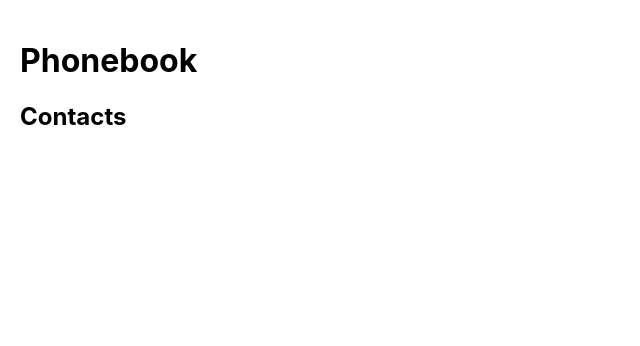
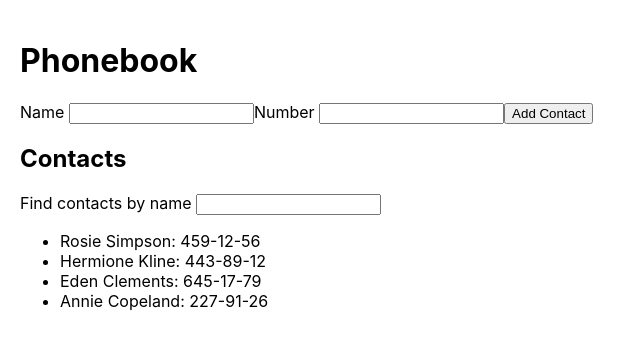
Before and after one commit to YuliiaBoikoGit/goit-react-hw-02-phonebook, a React (Create React App) app: page / in a window 1280 px wide. Shown: the top 346 px of the page, without its empty margins (0-640 px from the left). Built offline with nearby package versions, Linux system fonts and the light colour scheme.

Commit message:
Added scripts for 1-3 steps

```diff
--- a/src/components/App/App.jsx
+++ b/src/components/App/App.jsx
@@ -1,4 +1,5 @@
 import React from "react";
+import { nanoid } from "nanoid";
 import { Container } from "./App.styled";
 import { ContactForm } from "components/Contact Form/ContactForm";
 import { ContactList } from "components/Contact List/ContactList";
@@ -6,19 +7,50 @@
 
 export class App extends React.Component {
   state = {
-    contacts: [],
+    contacts: [
+      {id: 'id-1', name: 'Rosie Simpson', number: '459-12-56'},
+      {id: 'id-2', name: 'Hermione Kline', number: '443-89-12'},
+      {id: 'id-3', name: 'Eden Clements', number: '645-17-79'},
+      {id: 'id-4', name: 'Annie Copeland', number: '227-91-26'},
+    ],
     filter: ''
   };
 
+  formSubmitHandler = data => {
+    const contact = {
+      name: data.name,
+      number: data.number,
+      id: nanoid(),
+    };
+
+    this.setState(prevState => ({
+      contacts: [contact, ...prevState.contacts]
+    }));
+  };
+
+  handleFIlterChange = event => {
+    this.setState({ filter: event.currentTarget.value });
+  };
+
+  getFilteredContacts = () => {
+    const { contacts, filter } = this.state;
+    const normalizedFilter = filter.toLowerCase();
+
+    return contacts.filter(contact => contact.name.toLowerCase().includes(normalizedFilter));
+  };
+
   render() {
+    const { filter } = this.state;
+    const filteredContacts = this.getFilteredContacts();
+
     return (
       <Container>
         <h1>Phonebook</h1>
-        <ContactForm />
+        <ContactForm onSubmit={this.formSubmitHandler} />
 
         <h2>Contacts</h2>
-        <Filter />
-        <ContactList />
+        <Filter value={filter} onChange={this.handleFIlterChange} />
+        <ContactList contacts={filteredContacts} />
       </Container>
     );
   };
--- a/src/components/Contact Form/ContactForm.jsx
+++ b/src/components/Contact Form/ContactForm.jsx
@@ -1,5 +1,63 @@
+import React from 'react';
+import { nanoid } from "nanoid";
 // import { Form } from "./ContactForm.styled";
 
-export const ContactForm = () => {
+export class ContactForm extends React.Component {
+    state = {
+        name: '',
+        number: ''
+    };
 
+    handleInputChange = event => {
+        const { name, number, value } = event.currentTarget;
+
+        this.setState({ [name]: value, [number]: value });
+    };
+
+    handleSubmitForm = event => {
+        event.preventDefault();
+
+        this.props.onSubmit(this.state);
+
+        this.reset();
+    };
+
+    reset = () => {
+        this.setState({ name: '', number: '' });
+    };
+
+    nameInputId = nanoid();
+    telInputID = nanoid();
+
+    render() {
+        return (
+            <form onSubmit={this.handleSubmitForm}>
+                <label htmlFor={this.nameInputId}>
+                    Name <input
+                        type="text"
+                        name="name"
+                        id={this.nameInputId}
+                        pattern="^[a-zA-Zа-яА-Я]+(([' -][a-zA-Zа-яА-Я ])?[a-zA-Zа-яА-Я]*)*$"
+                        title="Name may contain only letters, apostrophe, dash and spaces. For example Adrian, Jacob Mercer, Charles de Batz de Castelmore d'Artagnan"
+                        required
+                        value={this.state.name}
+                        onChange={this.handleInputChange}
+                    />
+                </label>
+                <label htmlFor={this.telInputID}>
+                    Number <input
+                        type="tel"
+                        name="number"
+                        id={this.telInputID}
+                        pattern="\+?\d{1,4}?[-.\s]?\(?\d{1,3}?\)?[-.\s]?\d{1,4}[-.\s]?\d{1,4}[-.\s]?\d{1,9}"
+                        title="Phone number must be digits and can contain spaces, dashes, parentheses and can start with +"
+                        required
+                        value={this.state.number}
+                        onChange={this.handleInputChange}
+                    />
+                </label>
+                <button type="submit">Add Contact</button>
+            </form>
+        );
+    };
 };
--- a/src/components/Contact List/ContactList.jsx
+++ b/src/components/Contact List/ContactList.jsx
@@ -1,5 +1,7 @@
 // import { List } from "./ContactList.styled";
 
-export const ContactList = () => {
-
+export const ContactList = ({ contacts }) => {
+    return <ul>
+        {contacts.map(contact => <li key={contact.id}>{contact.name}: {contact.number}</li>)}
+    </ul>
 };
--- a/src/components/Filter/Filter.jsx
+++ b/src/components/Filter/Filter.jsx
@@ -1,5 +1,7 @@
 // import { FilterItems } from "./Filter.styled";
 
-export const Filter = () => {
-
+export const Filter = ({value, onChange}) => {
+    return <label>
+        Find contacts by name <input type="text" value={value} onChange={onChange} />
+    </label>
 };
```
